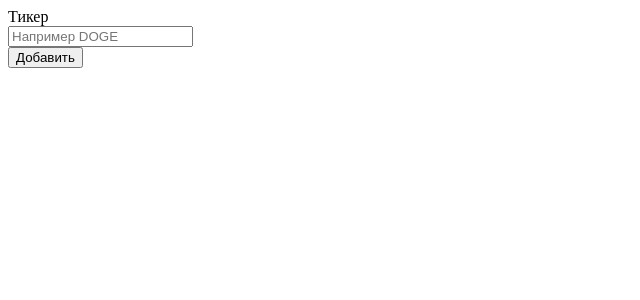
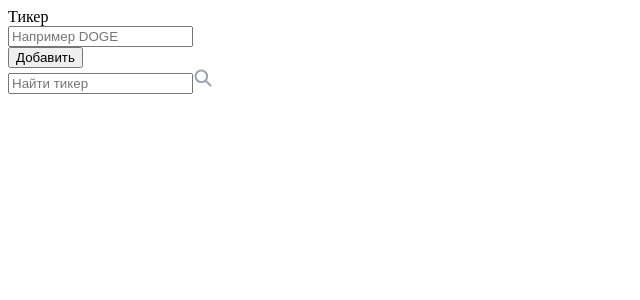
Before and after one commit to ValentinYushKevich/cryptoCompare, a Vue app: page / in a window 1280 px wide. Shown: the top 300 px of the page, without its empty margins (0-640 px from the left). Built offline with nearby package versions, Linux system fonts and the light colour scheme; the HTML template or start-up script is replaced by a standard one.

Commit message:
add search input

```diff
--- a/src/components/BaseContaner.vue
+++ b/src/components/BaseContaner.vue
@@ -1,14 +1,14 @@
 <template>
-  <div
-    class="container mx-auto flex flex-col items-center bg-gray-100 p-6 h-screen"
-  >
+  <div class="container mx-auto flex flex-col bg-gray-100 p-6 h-screen">
     <TikerComponent />
+    <SearchInput />
   </div>
 </template>
 
 <script>
 import TikerComponent from "./TikerComponent.vue";
-export default { components: { TikerComponent } };
+import SearchInput from "./SearchInput.vue";
+export default { components: { TikerComponent, SearchInput } };
 </script>
 
 <style lang="scss" scoped></style>
--- /dev/null
+++ b/src/components/SearchInput.vue
@@ -0,0 +1,45 @@
+<template>
+  <div
+    class="border-2 border-gray-300 rounded-lg px-3 py-2 max-w-md w-1/3 mt-4 bg-white"
+  >
+    <div class="relative rounded-md">
+      <input
+        v-model="search"
+        @keydown.enter="add"
+        type="text"
+        name="wallet"
+        id="wallet"
+        class="flex w-full pl-10 text-gray-500 focus:outline-none"
+        placeholder="Найти тикер"
+      />
+      <svg
+        width="20"
+        height="20"
+        viewBox="0 0 20 20"
+        fill="none"
+        xmlns="http://www.w3.org/2000/svg"
+        class="absolute top-0 left-0"
+      >
+        <path
+          d="M17.5 17.5L12.5 12.5M14.1667 8.33333C14.1667 11.555 11.555 14.1667 8.33333 14.1667C5.11167 14.1667 2.5 11.555 2.5 8.33333C2.5 5.11167 5.11167 2.5 8.33333 2.5C11.555 2.5 14.1667 5.11167 14.1667 8.33333Z"
+          stroke="#9CA3AF"
+          stroke-width="2"
+          stroke-linecap="round"
+          stroke-linejoin="round"
+        />
+      </svg>
+    </div>
+  </div>
+</template>
+
+<script>
+export default {
+  data() {
+    return {
+      search: "",
+    };
+  },
+};
+</script>
+
+<style lang="scss" scoped></style>
```
Also changed, not shown: src/assets/Search.svg (added).
